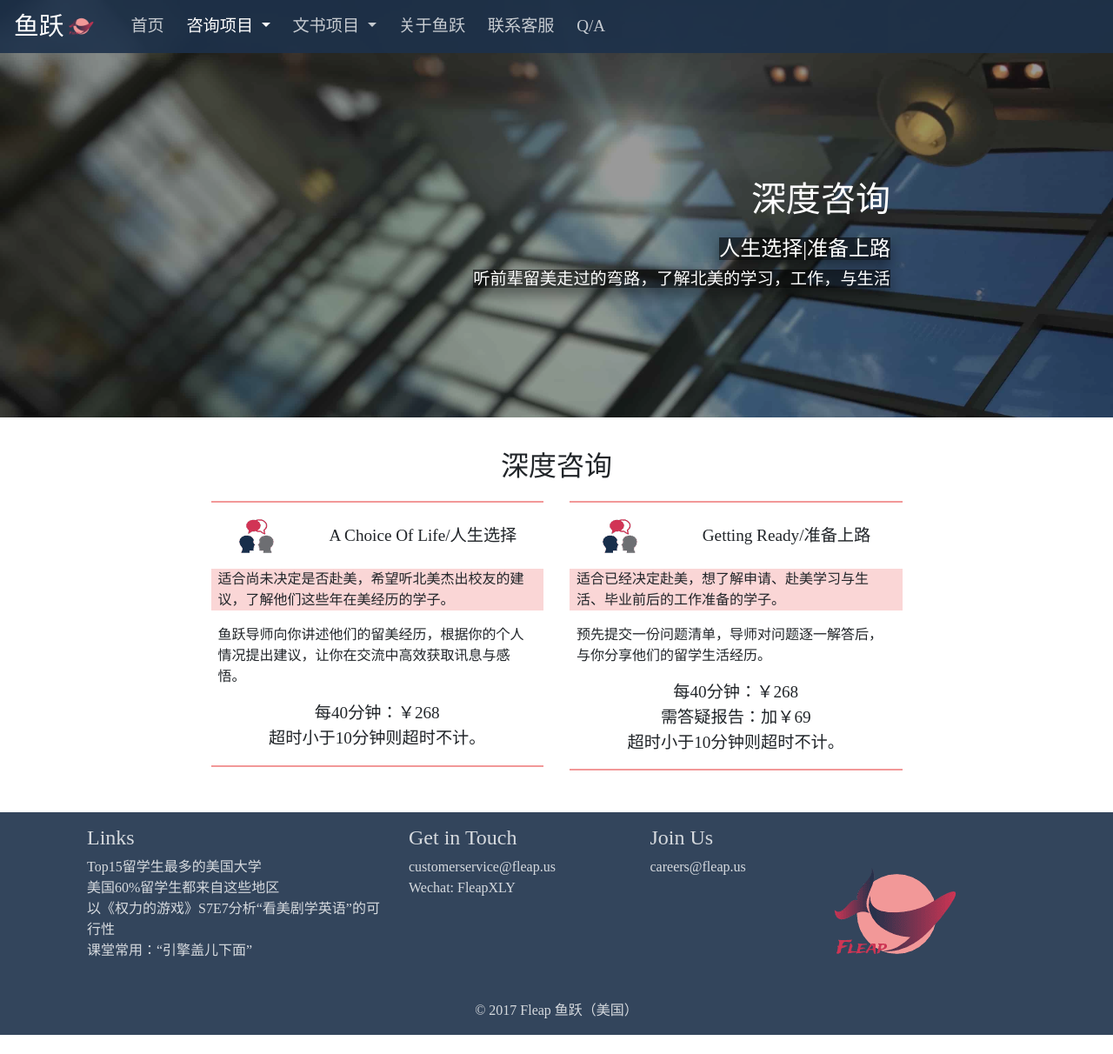
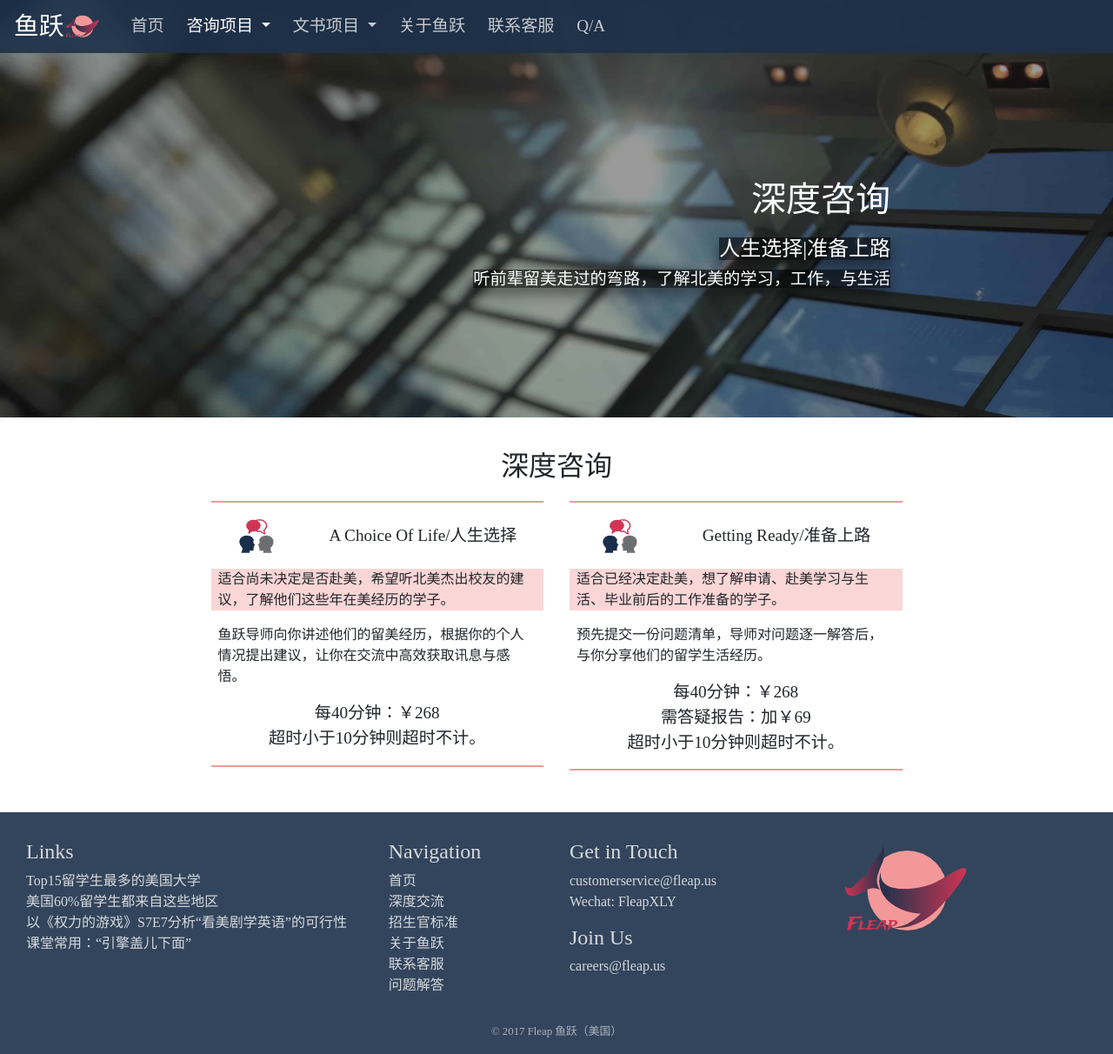
Before and after one commit to yyguoji/yyguoji.github.io, a Jekyll site: the page built from consult.html, in a window 1280 px wide and 1212 px high. Shown: the whole window at 87% size. Built offline with Jekyll 4.4.1, drawn with Linux system fonts in a browser that asks for light colours; nearby versions of some CDN libraries; some web fonts are replaced.

Commit message:
update footer

```diff
--- a/_layouts/default.html
+++ b/_layouts/default.html
@@ -73,21 +73,28 @@
         {{ content }}
     </div>
     <footer class="bg-blue">
-        <div class="container row footer-content">
+        <div class="container-fluid row footer-content">
             <div class="col-md-4">
-                <h4>Links</h4>
+                <h4 class="topmargin">Links</h4>
                 <a target="_blank" href="https://mp.weixin.qq.com/s/YKjQXc3hh4j3yPQOUp_jxg"><p class="rm-margin">Top15留学生最多的美国大学</p></a>
                 <a target="_blank" href="https://mp.weixin.qq.com/s?__biz=MzI4NzY4MDY1Nw==&mid=2247483714&idx=1&sn=2f88d12e7732055d0f4df183a92b848d&chksm=ebc8b0bcdcbf39aaa2178726d24e10368ce27d50b1269bfa5e6717b676bc56ca7d8ee5b2e329#rd"><p class="rm-margin">美国60%留学生都来自这些地区</p></a>
                 <a target="_blank" href="https://mp.weixin.qq.com/s?__biz=MzI4NzY4MDY1Nw==&mid=2247483722&idx=1&sn=104bd8ec0dae8f101223583791387134&chksm=ebc8b0b4dcbf39a26f53a7f257b64c11569298b843752ce8f05fe76d6838df654fa2c70e624f#rd"><p class="rm-margin">以《权力的游戏》S7E7分析“看美剧学英语”的可行性</p></a>
                 <a target="_blank" href="https://mp.weixin.qq.com/s?__biz=MzI4NzY4MDY1Nw==&mid=2247483714&idx=2&sn=2f2121ed4e1bae07b2118fdf3723c9dd&chksm=ebc8b0bcdcbf39aa8b442136b3d6045b4e61aca37311284aa7e649df5938cbff8ea9731140da#rd"><p class="rm-margin">课堂常用：“引擎盖儿下面”</p></a>
             </div>
+            <div class="col-md-2">
+                <h4 class="topmargin">Navigation</h4>
+                <a href="index.html"><p class="rm-margin">首页</p></a>
+                <a href="consult.html"><p class="rm-margin">深度交流</p></a>
+                <a href="essay.html"><p class="rm-margin">招生官标准</p></a>
+                <a href="about.html"><p class="rm-margin">关于鱼跃</p></a>
+                <a href="index.html#contact"><p class="rm-margin">联系客服</p></a>
+                <a href="qa.html"><p class="rm-margin">问题解答</p></a>
+            </div>
             <div class="col-md-3">
-                <h4>Get in Touch</h4>
+                <h4 class="topmargin">Get in Touch</h4>
                 <a href="mailto:customerservice@fleap.us">{{site.email}}</a>
                 <p class="rm-margin">Wechat: FleapXLY</p>
-            </div>
-            <div class="col-md-2">
-                <h4>Join Us</h4>
+                <h4 class="topmargin">Join Us</h4>
                 <a href="mailto:careers@fleap.us">careers@fleap.us</a>
             </div>
             <div class="col-md-3">
--- a/styles/custom.css
+++ b/styles/custom.css
@@ -286,6 +286,8 @@ footer {
     margin: 0 auto;
 }
 .copyright {
+    color: rgba(255,255,255,0.6);
     margin: 0 auto;
-    padding-bottom: 1rem;
+    padding: 2rem 0 1rem 0;
+    font-size: 0.8rem;
 }
```
Also changed, not shown: images/logoRed.png.
